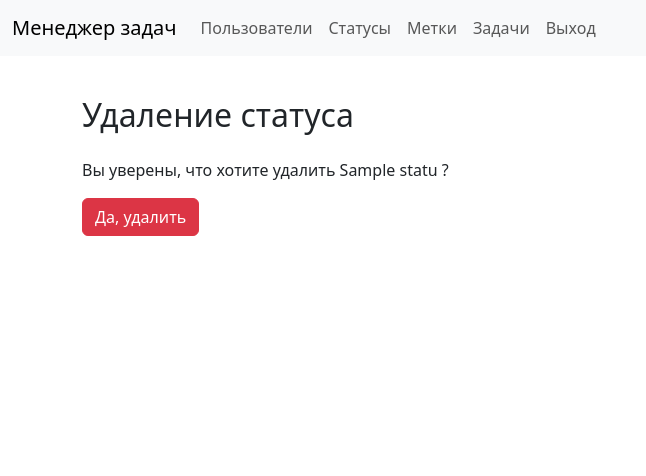
After one commit to pestrukha/python-project-52, a Django app: page /statuses/1/delete/ in a window 1280 px wide. The commit adds this page. Shown: the top 476 px of the page, without its empty margins (0-646 px from the left). Run offline with Django 5.2, Linux system fonts and the light colour scheme; a user stored in the database is signed in; tables that the repository leaves empty hold one stand-in row (values such as "Sample post"); some libraries are stand-ins or nearby versions.

Commit message:
add StatusDeleteView

```diff
--- a/task_manager/statuses/urls.py
+++ b/task_manager/statuses/urls.py
@@ -6,4 +6,5 @@ urlpatterns = [
     path('', views.StatusesListView.as_view(), name='statuses_list'),
     path('create/', views.StatusCreateView.as_view(), name='status_create'),
     path('<int:pk>/update/', views.StatusUpdateView.as_view(), name='status_update'),
+    path('<int:pk>/delete/', views.StatusDeleteView.as_view(), name='status_delete'),
 ]
--- a/task_manager/statuses/views.py
+++ b/task_manager/statuses/views.py
@@ -1,9 +1,12 @@
-from django.views.generic import ListView, CreateView, UpdateView
+from django.views.generic import ListView, CreateView, UpdateView, DeleteView
 from task_manager.mixins import NoLoginMixin
 from task_manager.statuses.models import Status
 from django.contrib.messages.views import SuccessMessageMixin
 from django.urls import reverse_lazy
 from task_manager.statuses.forms import StatusForm
+from django.db.models import ProtectedError
+from django.contrib import messages
+from django.shortcuts import redirect
 
 
 class StatusesListView(NoLoginMixin,
@@ -42,3 +45,25 @@ class StatusUpdateView(NoLoginMixin,
         'title': 'Изменить статус',
         'button_text': 'Изменить',
     }
+
+
+class StatusDeleteView(NoLoginMixin,
+                       SuccessMessageMixin,
+                       DeleteView):
+    model = Status
+    template_name = 'statuses/status_delete.html'
+    success_message = 'Статус успешно удалён'
+    success_url = reverse_lazy('statuses_list')
+    protected_message = 'Невозможно удалить статус, потому что он используется'
+    protected_url = reverse_lazy('statuses_list')
+    extra_context = {
+        'title': 'Удалить статус',
+        'button_text': 'Удалить',
+    }
+
+    def post(self, request, *args, **kwargs):
+        try:
+            return super().post(request, *args, **kwargs)
+        except ProtectedError:
+            messages.error(request, self.protected_message)
+            return redirect(self.protected_url)
--- /dev/null
+++ b/task_manager/templates/statuses/status_delete.html
@@ -0,0 +1,11 @@
+{% extends 'layout.html' %}
+{% load django_bootstrap5 %}
+
+{% block content %}
+    <h2 class="my-4">Удаление статуса</h2>
+    <form method="post">
+        {% csrf_token %}
+        <p>Вы уверены, что хотите удалить {{ status.name }} ?</p>
+        <button type="submit" class="btn btn-danger">Да, удалить</button>
+    </form>
+{% endblock %}
--- a/task_manager/templates/statuses/status_list.html
+++ b/task_manager/templates/statuses/status_list.html
@@ -22,7 +22,7 @@
             <td>
               <a href="{% url 'status_update' pk=status.pk %}">Изменить</a>
               <br>
-              <a>Удалить</a>
+              <a href="{% url 'status_delete' pk=status.pk %}">Удалить</a>
             </td>
           </tr>
         {% endfor %}
```
